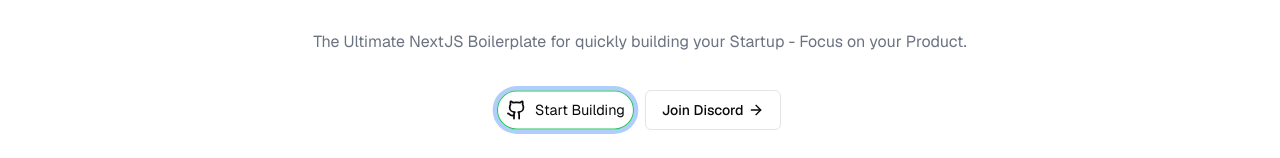
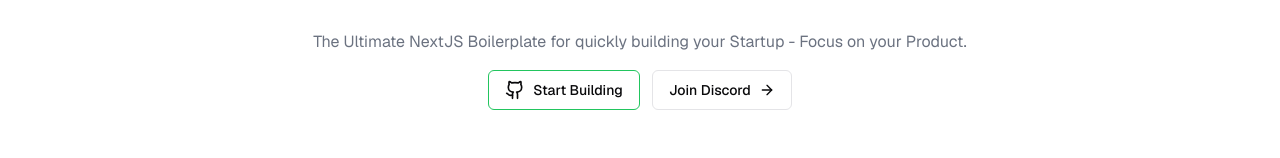
Before and after one commit to zaktech96/vsionboard, a Next.js app: page / in a window 1280 px wide. Shown: the part 230-388 px from the top of the page. Built offline with nearby package versions, Linux system fonts and the light colour scheme.

Commit message:
Update HeroSection with new button styles and links

```diff
--- a/components/homepage/hero-section.tsx
+++ b/components/homepage/hero-section.tsx
@@ -18,33 +18,38 @@
       <p className="mx-auto max-w-[700px] text-gray-500 text-center mt-8 dark:text-gray-400">
         The Ultimate NextJS Boilerplate for quickly building your Startup - Focus on your Product.
       </p>
-      <div className="flex justify-center items-center gap-3 mt-4">
-        {/* <Link href="#" className="mt-5">
-          <Button className="animate-buttonheartbeat rounded-md bg-blue-600 hover:bg-blue-500 text-sm font-semibold text-white">
-            Purchase Now
-          </Button>
-        </Link> */}
+      <div className="flex justify-center items-center gap-3 mt-4 relative z-10">
+        <Button
+          asChild
+          variant="outline"
+          className="flex items-center gap-2 border-green-500 hover:bg-green-500/10"
+        >
           <Link
             href="https://github.com/ObaidUr-Rahmaan/titan"
-            className='animate-buttonheartbeat border border-green-500 p-2 rounded-full mt-5 hover:bg-green-500/10 flex items-center gap-2'
-            aria-label="Start Building"
+            target="_blank"
+            aria-label="Start Building (opens in a new tab)"
           >
-            <Github className='w-5 h-5' aria-hidden="true" />
-            <span className="text-sm">Start Building</span>
+            <Github className="w-5 h-5" aria-hidden="true" />
+            <span>Start Building</span>
           </Link>
+        </Button>
+
+        <Button
+          asChild
+          variant="outline"
+          className="flex items-center gap-2"
+        >
           <Link
             href="https://discord.gg/F6rUxWvKrV"
-            target='_blank'
-            className="mt-5"
+            target="_blank"
             aria-label="Join Discord (opens in a new tab)"
           >
-            <Button variant="outline" className="flex gap-1">
             Join Discord
-                <ArrowRight className='w-4 h-4' aria-hidden="true" />
+            <ArrowRight className="w-4 h-4" aria-hidden="true" />
+          </Link>
         </Button>
-        </Link>
       </div>
-      <div className="hidden md:block -mt-64">
+      <div className="hidden md:block -mt-64 relative z-0">
         <MacbookScroll
           src={"https://utfs.io/f/69a12ab1-4d57-4913-90f9-38c6aca6c373-1txg2.png"}
           showGradient
```
Lines whose indentation alone changed are shown as unchanged.
